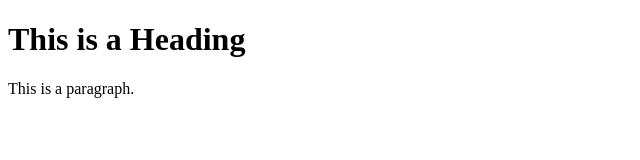
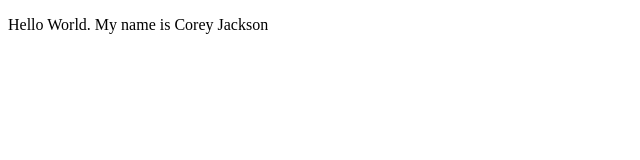
Before and after one commit to lis351-jackson/lis351-jackson.github.io, a plain HTML site: page index.html in a window 1280 px wide. Shown: the whole page, without its empty margins (0-640 px from the left). Drawn offline with Linux system fonts and the light colour scheme.

Commit message:
Update index.html

```diff
--- a/index.html
+++ b/index.html
@@ -5,8 +5,7 @@
 </head>
 <body>
 
-<h1>This is a Heading</h1>
-<p>This is a paragraph.</p>
+<p><p>Hello World. My name is Corey Jackson </p>
 
 </body>
 </html>
```
